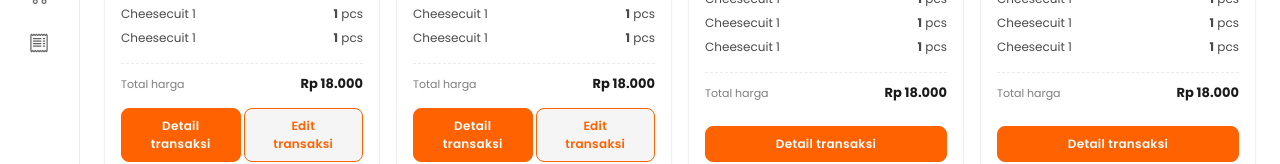
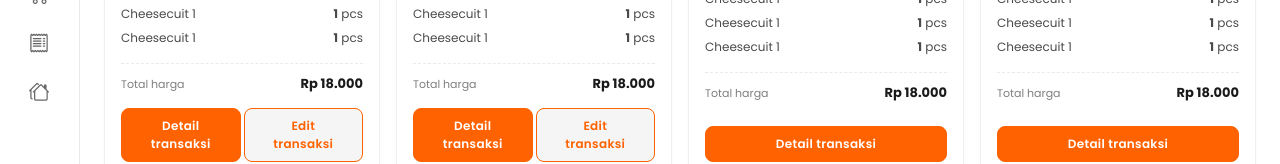
Before and after one commit to stpndrs/sleepypos-vue, a Vue app: page /sales in a window 1280 px wide. Shown: the part 373-537 px from the top of the page. Built offline with nearby package versions, Linux system fonts and the light colour scheme.

Commit message:
feat(sidebar): add warehouse menu
- Add the warehouse item linking to the inventory list
- Highlight it on every inventory route

```diff
--- a/src/layouts/sidebar.vue
+++ b/src/layouts/sidebar.vue
@@ -49,6 +49,12 @@ const menus = [
             'detail-purchases-view',
             'report-purchases-view',
         ),
+    },
+    {
+        title: 'Gudang',
+        icon: 'bi-houses',
+        link: '/inventories',
+        active: route.name.includes('inventories-view'),
     },
 ];
 </script>
```
